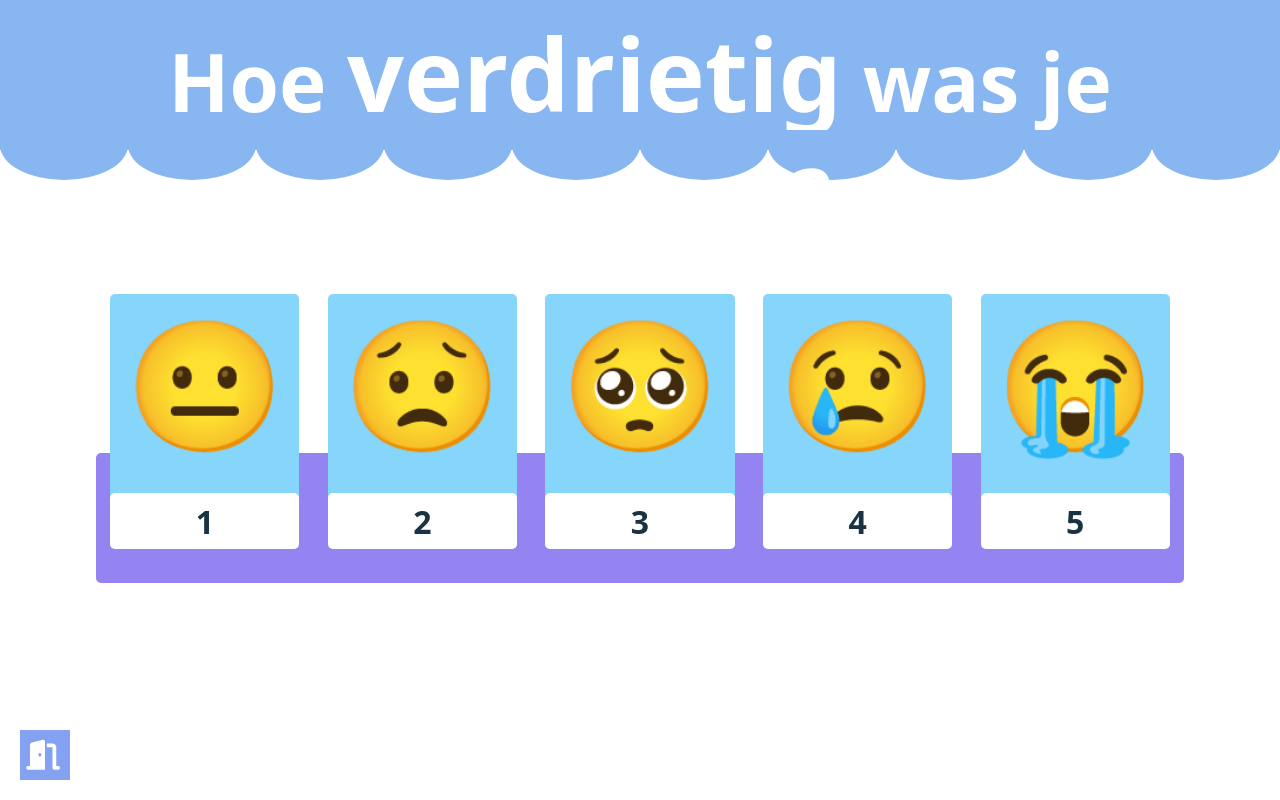
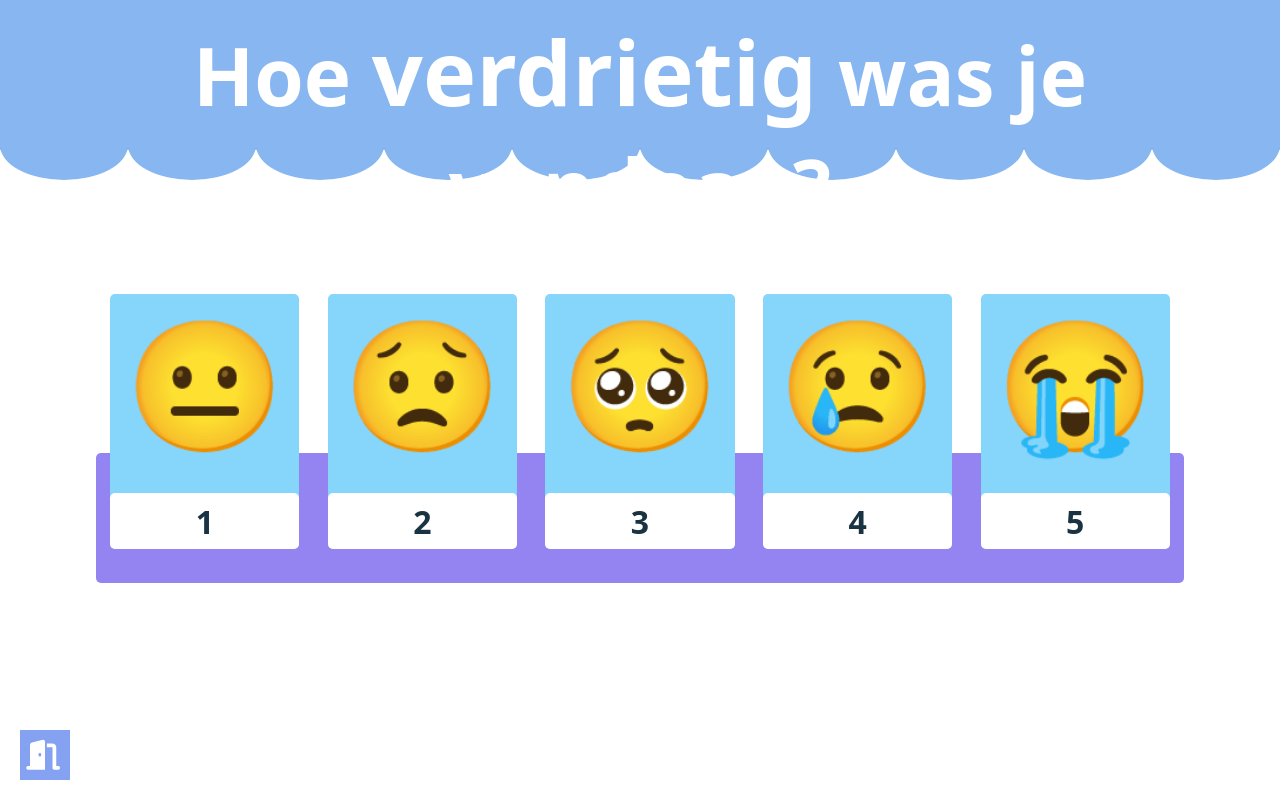
Before and after one commit to MichielsKai/PrototypeEmoties, a plain HTML site: page verdrietig.html in a window 1280 px wide. Drawn offline with Linux system fonts and the light colour scheme; a web font is replaced by a local one.

Commit message:
quick title fix for iPad

```diff
--- a/verdrietig.html
+++ b/verdrietig.html
@@ -27,8 +27,8 @@
     </head>
     <body>
         <header>
-            <h1>
-                Hoe <span class="emotionAccentuate">verdrietig</span> was je
+            <h1 style="padding-top: 10px">
+                Hoe <span style="font-size: 90px">verdrietig</span> was je
                 vandaag?
             </h1>
             <div id="box"></div>
```
